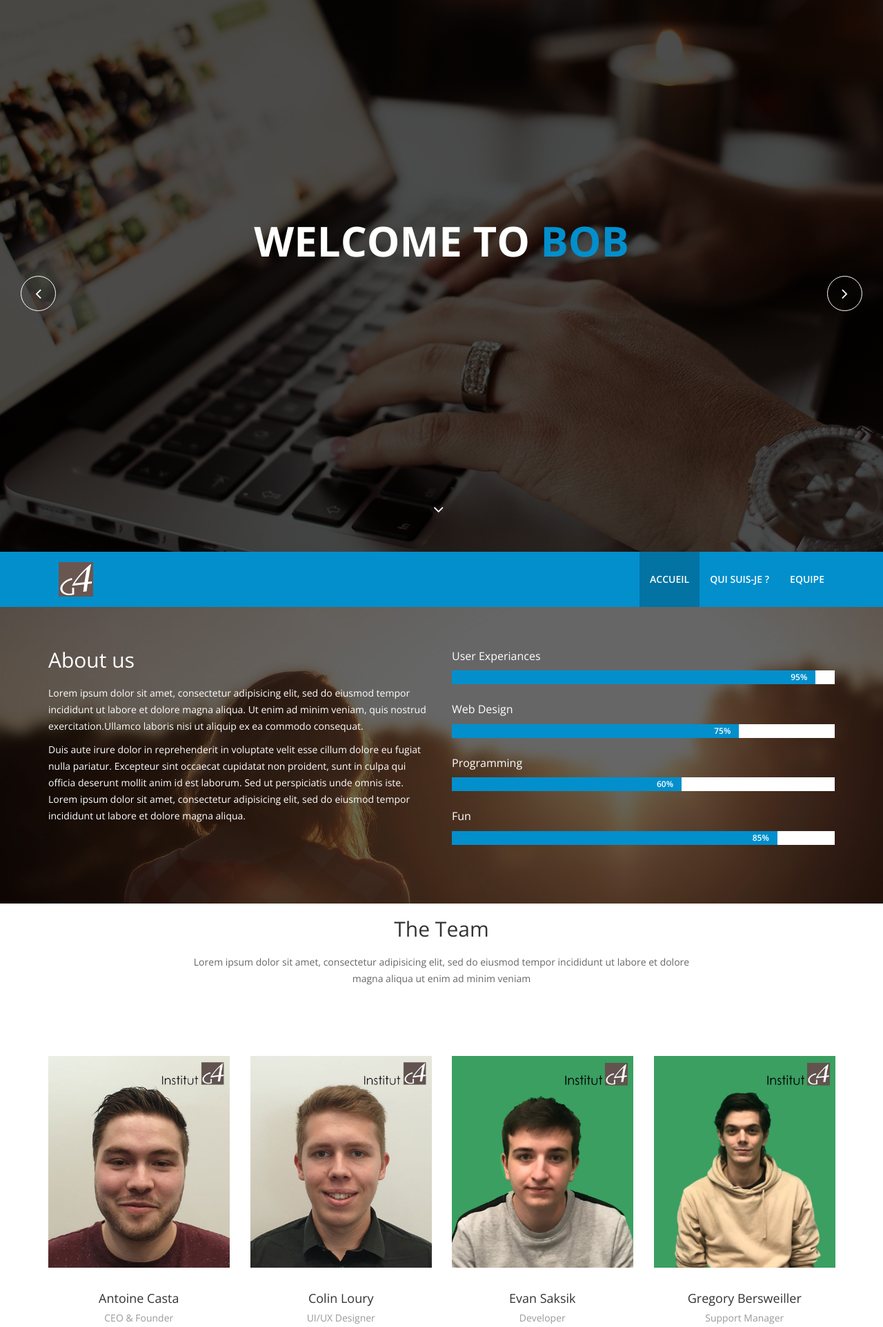
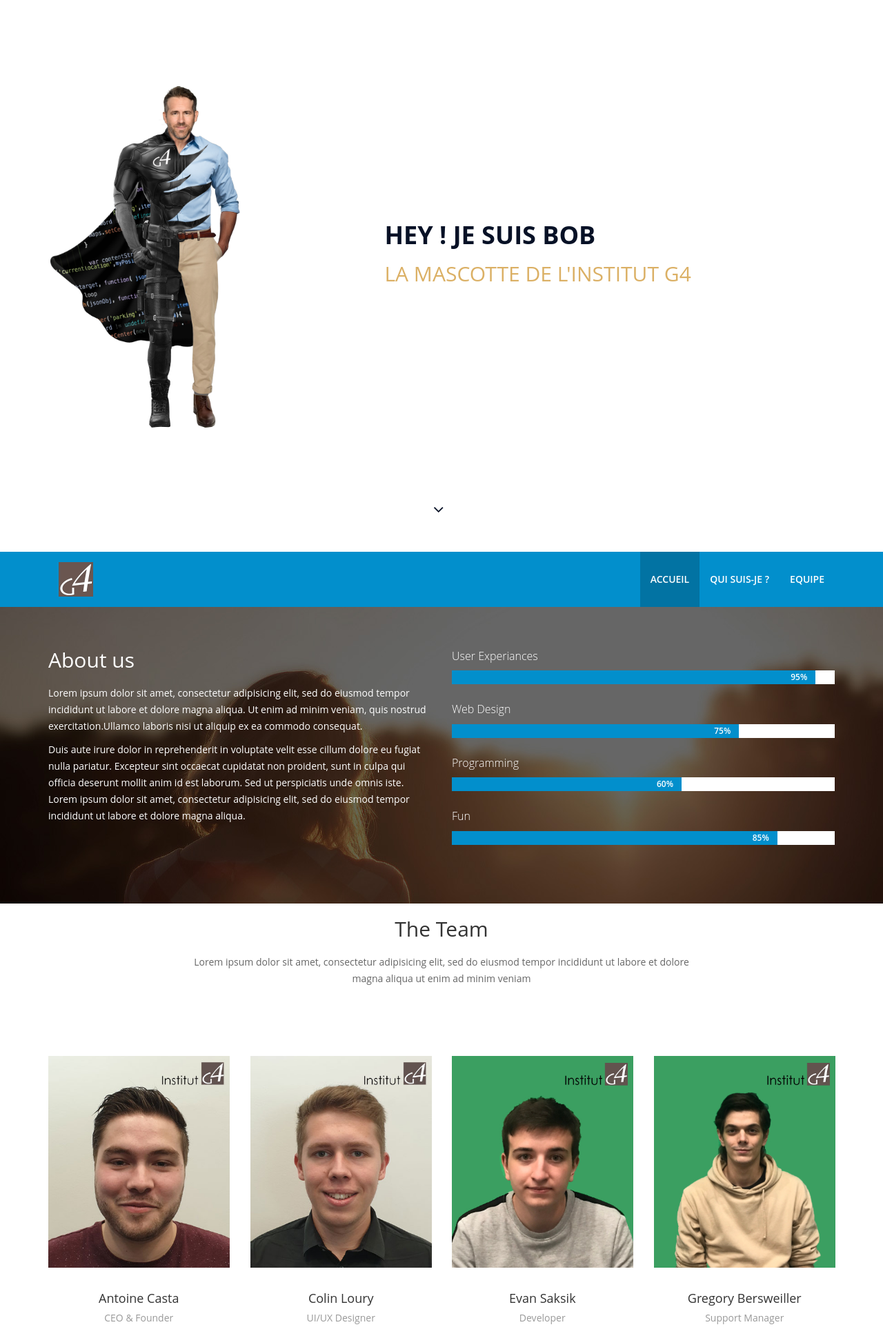
Before and after one commit to CocoLoury/Cercle-de-projet-website, a PHP site: page / in a window 1280 px wide. Shown: the top 1924 px of the page at 69% size. Run offline with PHP 8.4, Linux system fonts and the light colour scheme; some libraries are stand-ins or nearby versions.

Commit message:
ADD header

```diff
--- a/css/main.css
+++ b/css/main.css
@@ -132,29 +132,29 @@ a>.img-responsive {
 ********Home CSS**********
 **************************/
 
+@media (min-width: 992px){
+    #home-slider .row {
+        transform: translateY(25%);
+    }
+}
 #home-slider {
     overflow: hidden;
     position: relative;
 }
 
-#home-slider .caption {
-    position: absolute;
-    top: 50%;
-    margin-top: -104px;
-    left: 0;
-    right: 0;
-    text-align: center;
-    text-transform: uppercase;
-    z-index: 15;
-    font-size: 18px;
-    font-weight: 300;
-    color: #fff;
+#home-slider .header-titre{
+    margin-top: 15%;
 }
 
-#home-slider .caption h1 {
-    color: #fff;
-    font-size: 60px;
+#home-slider .header-titre h1 {
+    color: #071126;
+    text-transform: uppercase;
     font-weight: 700;
+}
+
+#home-slider .header-titre h2 {
+    color: #DBB065;
+    text-transform: uppercase;
     margin-bottom: 30px;
 }
 
@@ -188,75 +188,17 @@ a>.img-responsive {
     bottom: 0;
     left: 0;
     right: 0;
-    background: rgba(0, 0, 0, .7);
 }
 
 .carousel-fade .carousel-inner .active {
     opacity: 1;
 }
 
-.carousel-fade .carousel-inner .active.left,
-.carousel-fade .carousel-inner .active.right {
-    left: 0;
-    opacity: 0;
-    z-index: 1;
-}
-
-.carousel-fade .carousel-inner .next.left,
-.carousel-fade .carousel-inner .prev.right {
-    opacity: 1;
-}
-
-.carousel-fade .carousel-control {
-    z-index: 2;
-}
-
-.left-control,
-.right-control {
-    position: absolute;
-    top: 50%;
-    height: 51px;
-    width: 51px;
-    line-height: 48px;
-    border-radius: 50%;
-    border: 1px solid #fff;
-    z-index: 20;
-    font-size: 24px;
-    color: #fff;
-    text-align: center;
-    -webkit-transition: all 0.5s ease;
-    -moz-transition: all 0.5s ease;
-    -ms-transition: all 0.5s ease;
-    -o-transition: all 0.5s ease;
-    transition: all 0.5s ease;
-}
-
-.left-control {
-    left: -51px
-}
-
-.right-control {
-    right: -51px;
-}
-
-.left-control:hover,
-.right-control:hover {
-    color: #fff;
-}
-
-#home-slider:hover .left-control {
-    left: 30px
-}
-
-#home-slider:hover .right-control {
-    right: 30px
-}
-
 #home-slider .fa-angle-down {
     position: absolute;
     left: 50%;
     bottom: 50px;
-    color: #fff;
+    color: #071126;
     display: inline-block;
     width: 24px;
     margin-left: -12px;
--- a/index.php
+++ b/index.php
@@ -13,7 +13,7 @@
         <link href="css/main.css" rel="stylesheet" />
         <link id="css-preset" href="css/presets/preset1.css" rel="stylesheet" />
         <link href="css/responsive.css" rel="stylesheet" />
-        <link href="http://fonts.googleapis.com/css?family=Open+Sans:300,400,600,700" rel="stylesheet" type="text/css" />
+        <link href="https://fonts.googleapis.com/css?family=Roboto" rel="stylesheet" type="text/css" />
         <link rel="shortcut icon" href="images/favicon.ico" />
     </head>
 
--- a/partials/header.html
+++ b/partials/header.html
@@ -1,22 +1,18 @@
 <div id="home-slider" class="carousel slide carousel-fade" data-ride="carousel">
     <div class="carousel-inner">
-        <div class="item active" style="background-image: url(images/slider/1.jpg);">
-            <div class="caption">
-                <h1 class="animated fadeInLeftBig">Welcome to <span>Bob</span></h1>
+        <div class="item active" style="background-color: rgb(255, 255, 255);">
+            <div class="container" style="height: 100%;">
+                <div class="row">
+                    <div class="col-md-5">
+                        <img src="images/slider/propos-1.png" alt="Mascotte de l'institut G4" width="285" height="500">
+                    </div>
+                    <div class="col-md-7 header-titre">
+                        <h1 class="animated fadeInLeftBig">Hey ! Je suis Bob</h1>
+                        <h2 class="animated fadeInLeftBig">La mascotte de l'institut G4</h2>
+                    </div>
+                </div>
             </div>
-        </div>
-        <div class="item" style="background-image: url(images/slider/2.jpg);">
-            <div class="caption">
-                <h1 class="animated fadeInLeftBig">Say Hello to <span>Bob</span></h1>
-            </div>
-        </div>
-        <div class="item" style="background-image: url(images/slider/3.jpg);">
-            <div class="caption">
-                <h1 class="animated fadeInLeftBig">We are <span>Bob</span></h1>
-            </div>
-        </div>
+       </div>
     </div>
-    <a class="left-control" href="#home-slider" data-slide="prev"><i class="fa fa-angle-left"></i></a>
-    <a class="right-control" href="#home-slider" data-slide="next"><i class="fa fa-angle-right"></i></a>
     <a id="tohash" href="#about-us"><i class="fa fa-angle-down"></i></a>
 </div>
```
Also changed, not shown: images/slider/1.jpg (deleted), images/slider/2.jpg (deleted), images/slider/3.jpg (deleted), images/slider/propos-1.png (added).
